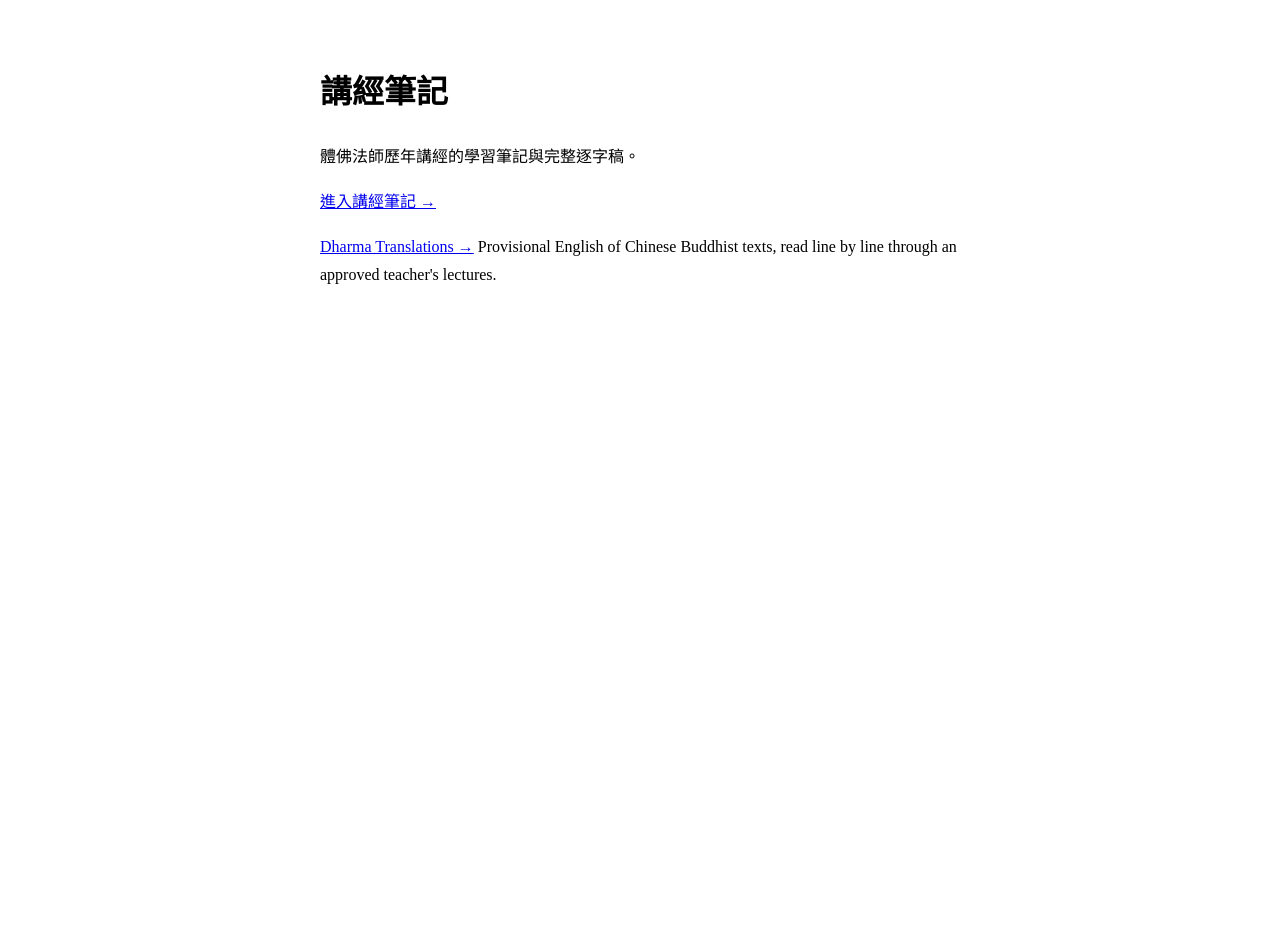
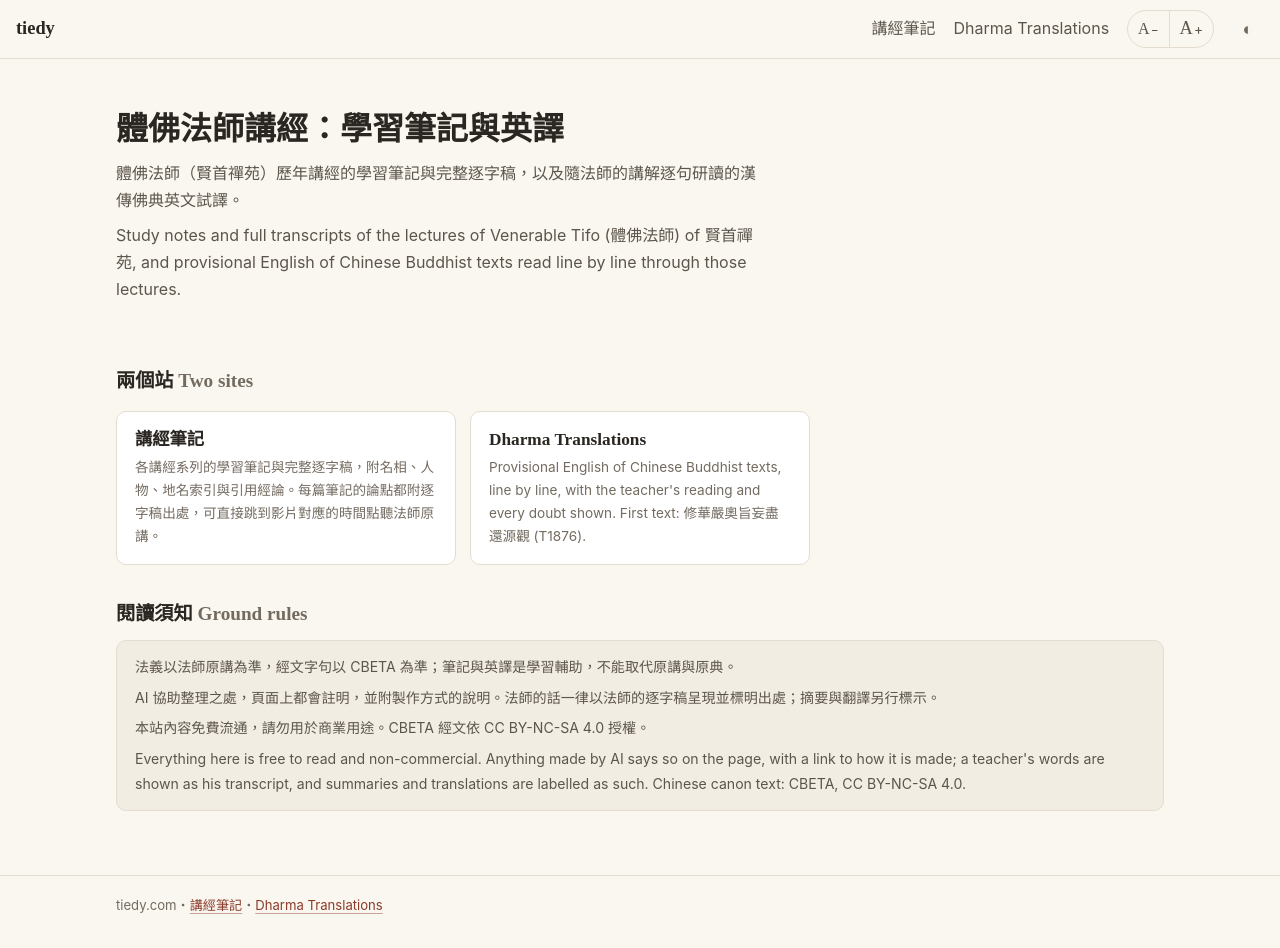
Before and after one commit to tamondigital/tamondigital.github.io, a plain HTML site: page index.html in a window 1280 px wide. Before the commit the page ends 800 px from the top, so only its background shows below. Drawn offline with Linux system fonts and the light colour scheme.

Commit message:
landing: the tiedy home page on the shared theme (two sites, ground rules), sitemap, llms.txt; theme gets .hero
Co-Authored-By: Claude Sonnet 5.5 <noreply@anthropic.com>

```diff
--- a/index.html
+++ b/index.html
@@ -3,22 +3,77 @@
 <head>
 <meta charset="utf-8">
 <meta name="viewport" content="width=device-width, initial-scale=1">
-<title>講經筆記</title>
-<meta name="description" content="體佛法師歷年講經的學習筆記與完整逐字稿。">
-<meta property="og:site_name" content="講經筆記">
-<meta property="og:title" content="講經筆記">
+<title>tiedy｜體佛法師講經：學習筆記與英譯</title>
+<meta name="description" content="體佛法師（賢首禪苑）講經的學習筆記與完整逐字稿，以及漢傳佛典的英文試譯。免費閱讀，非商業。">
+<link rel="canonical" href="https://tiedy.com/">
+<meta property="og:site_name" content="tiedy">
+<meta property="og:title" content="tiedy｜體佛法師講經：學習筆記與英譯">
+<meta property="og:description" content="體佛法師（賢首禪苑）講經的學習筆記與完整逐字稿，以及漢傳佛典的英文試譯。免費閱讀，非商業。">
 <meta property="og:type" content="website">
 <meta property="og:url" content="https://tiedy.com/">
+<meta property="og:locale" content="zh_TW">
 <meta property="og:image" content="https://tiedy.com/dharma-notes/og.png">
 <meta name="twitter:card" content="summary_large_image">
-<link rel="canonical" href="https://tiedy.com/">
-<script type="application/ld+json">{"@context":"https://schema.org","@type":"WebSite","name":"講經筆記","alternateName":"體佛法師講經筆記","url":"https://tiedy.com/","inLanguage":"zh-Hant"}</script>
-<style>:root{color-scheme:light dark}body{font-family:"Noto Serif TC",serif;max-width:40rem;margin:4rem auto;padding:0 16px;line-height:1.8;background:Canvas;color:CanvasText}</style>
+<link rel="icon" href="/dharma-notes/favicon.svg" type="image/svg+xml">
+<link rel="sitemap" href="/sitemap.xml">
+<script type="application/ld+json">{"@context":"https://schema.org","@type":"WebSite","name":"tiedy","alternateName":"體佛法師講經筆記與英譯","url":"https://tiedy.com/","inLanguage":["zh-Hant","en"],"description":"體佛法師（賢首禪苑）講經的學習筆記與完整逐字稿，以及漢傳佛典的英文試譯。"}</script>
+<link rel="stylesheet" href="/theme/tokens.css">
+<link rel="stylesheet" href="/theme/chrome.css">
+<script>
+  try {
+    const t = localStorage.getItem("theme"); if (t) document.documentElement.dataset.theme = t;
+    const f = Number(localStorage.getItem("font-scale")); if (f) document.documentElement.style.fontSize = Math.round(f * 100) + "%";
+  } catch (e) {}
+</script>
+<script src="/theme/chrome.js" defer></script>
 </head>
 <body>
-<h1>講經筆記</h1>
-<p>體佛法師歷年講經的學習筆記與完整逐字稿。</p>
-<p><a href="/dharma-notes/">進入講經筆記 →</a></p>
-<p lang="en"><a href="/dharma-translations/">Dharma Translations →</a> Provisional English of Chinese Buddhist texts, read line by line through an approved teacher's lectures.</p>
+<a class="skip" href="#main">跳到主要內容</a>
+<header class="site-head"><div class="site-head-inner">
+  <a class="brand" href="/" aria-current="page">tiedy</a>
+  <button class="menu-toggle" type="button" aria-expanded="false" aria-controls="site-nav"><span class="menu-icon" aria-hidden="true"></span>選單</button>
+  <nav id="site-nav" aria-label="主選單">
+    <a href="/dharma-notes/">講經筆記</a>
+    <a href="/dharma-translations/" lang="en">Dharma Translations</a>
+    <span class="nav-settings">
+      <span class="nav-label" aria-hidden="true">字體</span>
+      <span class="font-size" role="group" aria-label="字體大小">
+        <button type="button" data-font="-1" aria-label="縮小字體" title="縮小字體">A<small>−</small></button>
+        <button type="button" data-font="1" aria-label="放大字體" title="放大字體">A<small>+</small></button>
+      </span>
+      <button class="theme-toggle" type="button" aria-label="切換深淺色" title="切換深淺色">◐<span class="nav-label" aria-hidden="true">深淺</span></button>
+    </span>
+  </nav>
+</div></header>
+<main id="main" tabindex="-1" class="page">
+  <section class="hero">
+    <h1>體佛法師講經：學習筆記與英譯</h1>
+    <p>體佛法師（賢首禪苑）歷年講經的學習筆記與完整逐字稿，以及隨法師的講解逐句研讀的漢傳佛典英文試譯。</p>
+    <p lang="en">Study notes and full transcripts of the lectures of Venerable Tifo (體佛法師) of 賢首禪苑, and provisional English of Chinese Buddhist texts read line by line through those lectures.</p>
+  </section>
+
+  <h2 class="section-title">兩個站 <span class="muted" lang="en">Two sites</span></h2>
+  <ul class="cards">
+    <li><a class="card" href="/dharma-notes/">
+      <h3>講經筆記</h3>
+      <p>各講經系列的學習筆記與完整逐字稿，附名相、人物、地名索引與引用經論。每篇筆記的論點都附逐字稿出處，可直接跳到影片對應的時間點聽法師原講。</p>
+    </a></li>
+    <li><a class="card" href="/dharma-translations/" lang="en">
+      <h3>Dharma Translations</h3>
+      <p>Provisional English of Chinese Buddhist texts, line by line, with the teacher's reading and every doubt shown. First text: 修華嚴奧旨妄盡還源觀 (T1876).</p>
+    </a></li>
+  </ul>
+
+  <h2 class="section-title">閱讀須知 <span class="muted" lang="en">Ground rules</span></h2>
+  <div class="notice">
+    <p>法義以法師原講為準，經文字句以 CBETA 為準；筆記與英譯是學習輔助，不能取代原講與原典。</p>
+    <p>AI 協助整理之處，頁面上都會註明，並附製作方式的說明。法師的話一律以法師的逐字稿呈現並標明出處；摘要與翻譯另行標示。</p>
+    <p>本站內容免費流通，請勿用於商業用途。CBETA 經文依 CC BY-NC-SA 4.0 授權。</p>
+    <p lang="en">Everything here is free to read and non-commercial. Anything made by AI says so on the page, with a link to how it is made; a teacher's words are shown as his transcript, and summaries and translations are labelled as such. Chinese canon text: CBETA, CC BY-NC-SA 4.0.</p>
+  </div>
+</main>
+<footer class="site-foot">
+  <p>tiedy.com・<a href="/dharma-notes/">講經筆記</a>・<a href="/dharma-translations/" lang="en">Dharma Translations</a></p>
+</footer>
 </body>
 </html>
--- /dev/null
+++ b/sitemap.xml
@@ -0,0 +1,2 @@
+<?xml version="1.0" encoding="UTF-8"?>
+<urlset xmlns="http://www.sitemaps.org/schemas/sitemap/0.9"><url><loc>https://tiedy.com/</loc></url></urlset>
--- a/theme/chrome.css
+++ b/theme/chrome.css
@@ -100,6 +100,10 @@ h1, h2, h3 { font-family: var(--serif); line-height: 1.4; }
 .toc li.toc-sep { border-top: 1px solid var(--line); margin-top: 6px; padding-top: 6px; }
 
 /* ---------- components ---------- */
+.hero { padding: 24px 0 28px; }
+.hero h1 { font-size: 2rem; margin: 0 0 8px; }
+.hero p { color: var(--ink-2); max-width: 40em; margin: 0; }
+.hero p + p { margin-top: 8px; }
 .pill { display: inline-block; font-size: .75rem; padding: 1px 8px; border-radius: 99px; background: var(--surface-2); color: var(--ink-2); vertical-align: middle; }
 .pill.accent { background: var(--accent-soft); color: var(--accent); }
 .pill.warn { background: var(--warn-soft); color: var(--warn); }
```
Also changed, not shown: llms.txt, robots.txt.
